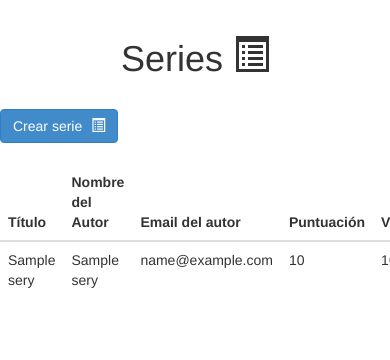
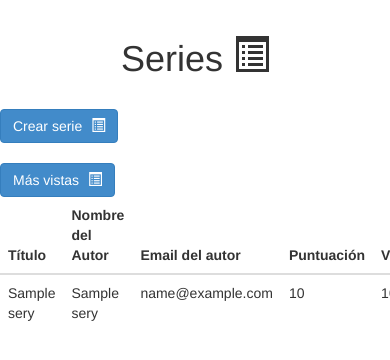
Before and after one commit to vegaj/iweb-python, a Python web app: template src/templates/series/list.html in a window 390 px wide; the page is wider, and only the part inside the window is pictured. Shown: the part 54-414 px from the top of that part. Run offline with Jinja, Linux system fonts and the light colour scheme; the template is opened without the code that fills it: most values are stand-ins (such as "Sample title", 1, 10 or a date in 2020); some libraries are stand-ins or nearby versions.

Commit message:
Query1 - Series más vistas(no terminada)

```diff
--- a/src/models.py
+++ b/src/models.py
@@ -2,7 +2,6 @@ from google.appengine.ext import db
 
 
 class Serie(db.Model):
-
     title = db.StringProperty()
     score = db.IntegerProperty()
     author_name = db.StringProperty()
--- a/src/templates/series/list.html
+++ b/src/templates/series/list.html
@@ -12,14 +12,23 @@
     Crear serie
     <span style="margin-left: 5px;" class="glyphicon glyphicon-list-alt" aria-hidden="true"></span>
 </a>
+
+
 <br/>
 <br/>
 
 {% if series.count() > 0 %}
 <div class="row">
-    <div class="col-md-2"></div>
+	<!--  Botonera izquierda -->
+    <div class="col-md-2">
+    	<button class="btn btn-primary" onclick="mostViewed()">
+   			Más vistas
+    	<span style="margin-left: 5px;" class="glyphicon glyphicon-list-alt" aria-hidden="true"></span>
+		</button>
+    </div>
+
     <div class="col-md-8">
-        <table class="table">
+        <table class="table" >
             <thead>
             <th>T&iacute;tulo</th>
             <th>Nombre del Autor</th>
@@ -28,7 +37,8 @@
             <th>Visualizaciones</th>
             <th>Opciones</th>
             </thead>
-            <tbody>
+            <tbody id="dataTable">
+
             {% for s in series %}
             <tr>
                 <td>{{ s.title }}</td>
@@ -86,6 +96,16 @@
                     window.location.reload();
                 }
             }
-        </script>
 
+		function mostViewed() {
+			var cars = ["Saab", "Volvo", "BMW"];
+			var text = "";
+ 			for (s in cars){
+ 				text +=cars[s] + " ";
+ 			}
+  			document.getElementById("dataTable").innerHTML = text;
+  			/* Para cargar un html nuevo aqui para los datos de la tabla:
+  			https://stackoverflow.com/questions/584751/inserting-html-into-a-div */
+		}
+         </script>
 {% endblock content %}
```
Also changed, not shown: src/sketches.py (+0 -7 lines).
